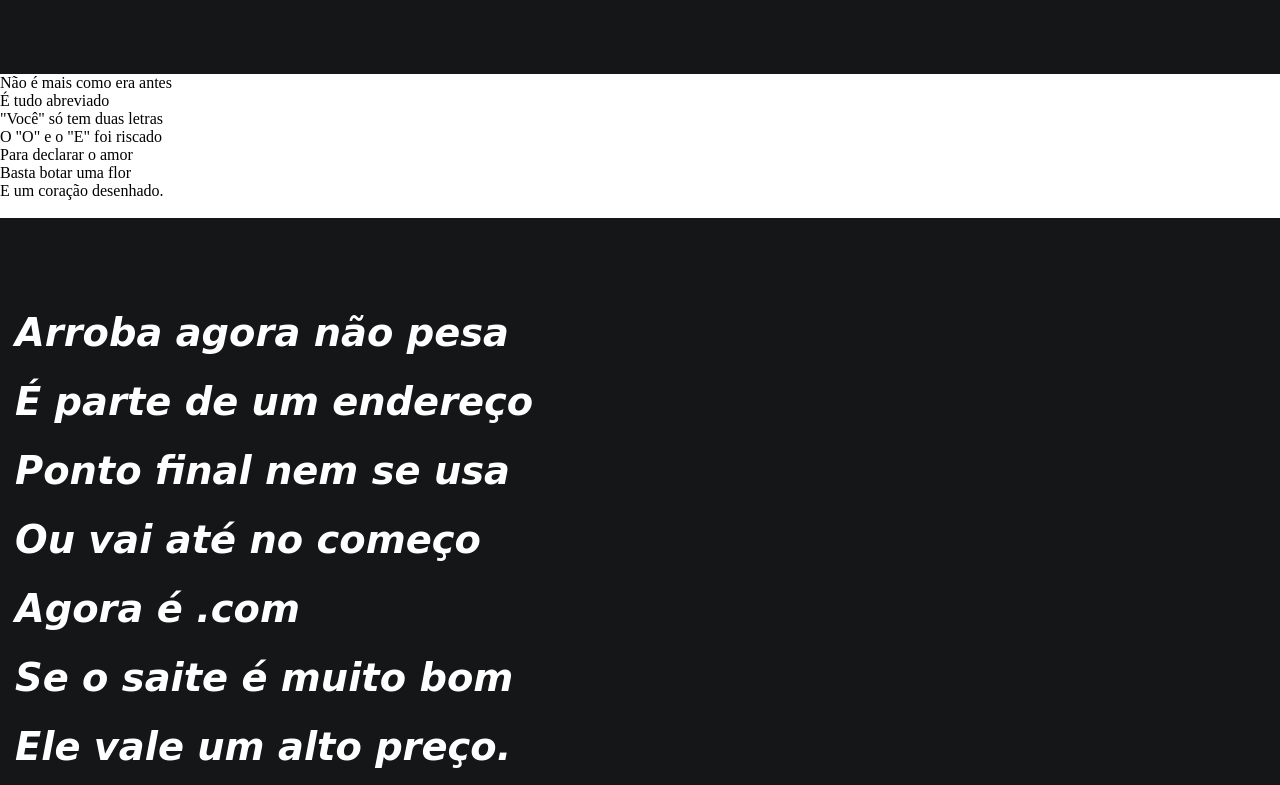
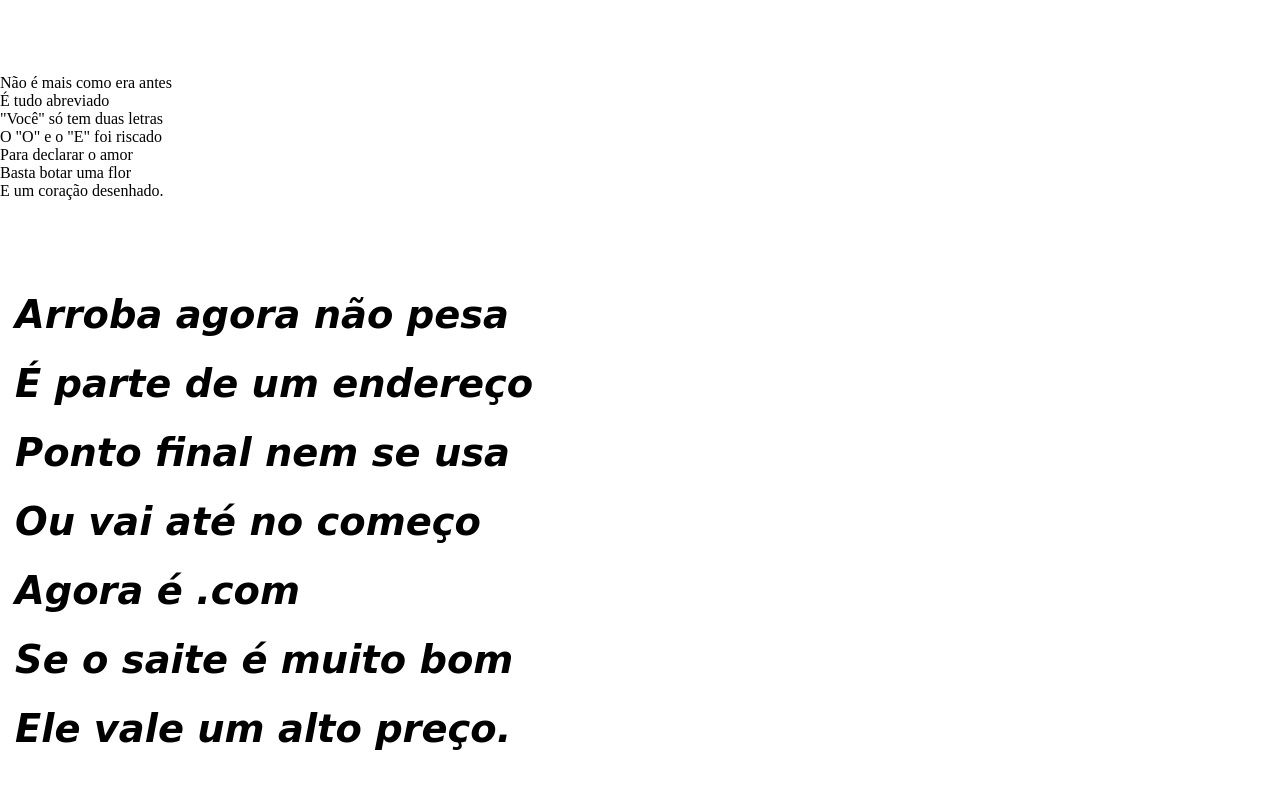
Before and after one commit to danielperesaraujo/html-css, a plain HTML site: page desafios/desafio cordel moderno/index.html in a window 1280 px wide. Shown: the part 799-1584 px from the top of the page. Drawn offline with Linux system fonts and the light colour scheme.

Commit message:
atualização

```diff
--- a/desafios/desafio cordel moderno/estilo/style.css
+++ b/desafios/desafio cordel moderno/estilo/style.css
@@ -7,7 +7,7 @@
 
 :root {
     --corprincipal: #000000;
-    --cornormal: #141617;
+    --cornormal: #ffffff;
 
     --fontcabeçalho: "Passion One", sans-serif;
     --fontparagrafo: "Sriracha", cursive;
@@ -54,7 +54,7 @@ section.normal {
     font-style: italic;
     font-size: 3vw;
     line-height: 1.8em;
-    color: white;
+    color: black;
     padding: 80px 0px 50px 15px;
     padding-bottom: 2em;
     font-weight: bold;
--- a/desafios/desafio cordel moderno/index.html
+++ b/desafios/desafio cordel moderno/index.html
@@ -22,7 +22,7 @@
             Vou dizer tudo em poesia.<br>
         </p>
     </section>
-    <section class="imagem">
+    <section class="imagem" id="img01">
         <p>
             Não é mais como era antes<br>
             É tudo abreviado<br>
@@ -31,7 +31,6 @@
             Para declarar o amor<br>
             Basta botar uma flor<br>
             E um coração desenhado.<br>
-            <img src="" alt="">
         </p>
     </section>
     <section class="normal">
```
Also changed, not shown: desafios/desafio cordel moderno/imagens/Joaninnha.jpg (added), desafios/desafio cordel moderno/imagens/folhas.jpg (added).
